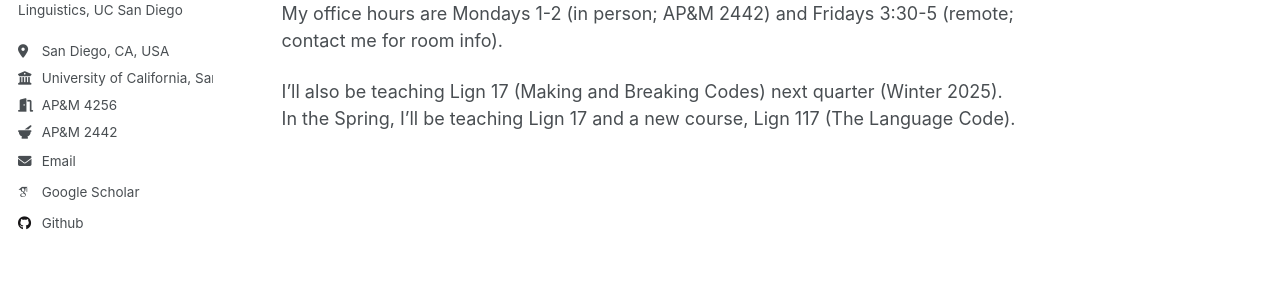
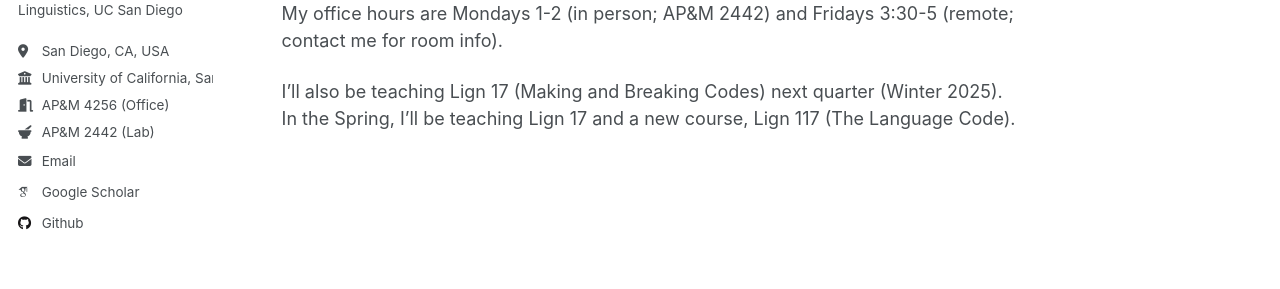
Before and after one commit to akehler/akehler.github.io, a Jekyll site: the page built from _pages/about.md, in a window 1280 px wide. Shown: the part 392-681 px from the top of the page. Built offline with Jekyll 4.4.1, drawn with Linux system fonts in a browser that asks for light colours; some web fonts are replaced.

Commit message:
Update _config.yml

```diff
--- a/_config.yml
+++ b/_config.yml
@@ -26,8 +26,8 @@ author:
   pronouns         : "he/him/his"
   bio              : "Professor, Department of Linguistics, UC San Diego"
   location         : "San Diego, CA, USA"
-  office           : "AP&M 4256"
-  lab              : "AP&M 2442"
+  office           : "AP&M 4256 (Office)"
+  lab              : "AP&M 2442 (Lab)"
   employer         : "University of California, San Diego"
   uri              : # URL
   email            : "akehler@ucsd.edu"
```
